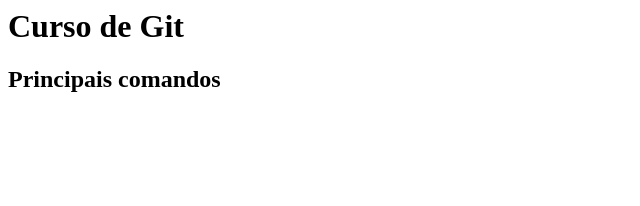
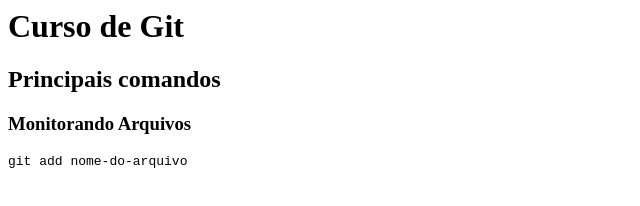
Before and after one commit to Panizzon/oficina, a plain HTML site: page index.html in a window 1280 px wide. Shown: the whole page, without its empty margins (0-640 px from the left). Drawn offline with Linux system fonts and the light colour scheme.

Commit message:
Adicionando topico sobre monitoramento

```diff
--- a/index.html
+++ b/index.html
@@ -1,2 +1,4 @@
 <h1>Curso de Git</h1>
 <h2>Principais comandos</h2>
+<h3>Monitorando Arquivos</h3>
+<code>git add nome-do-arquivo</code>
```
